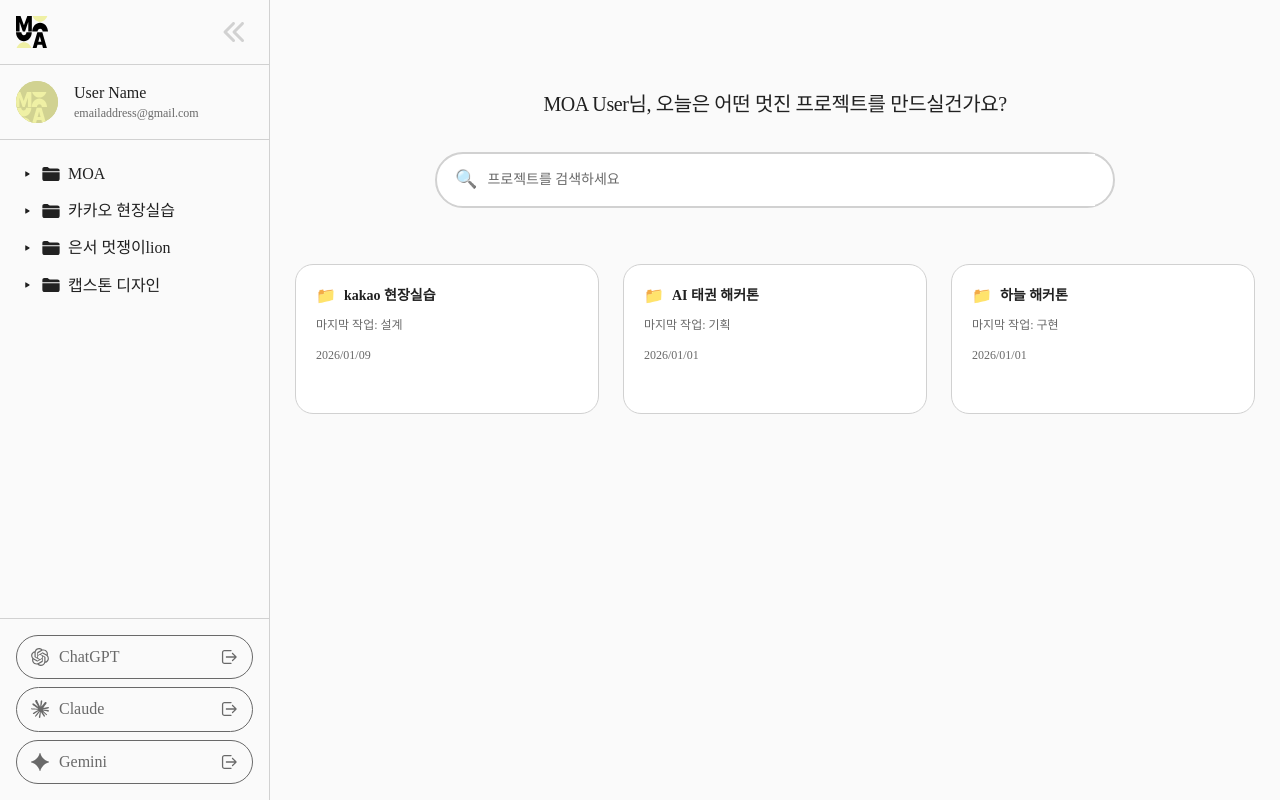
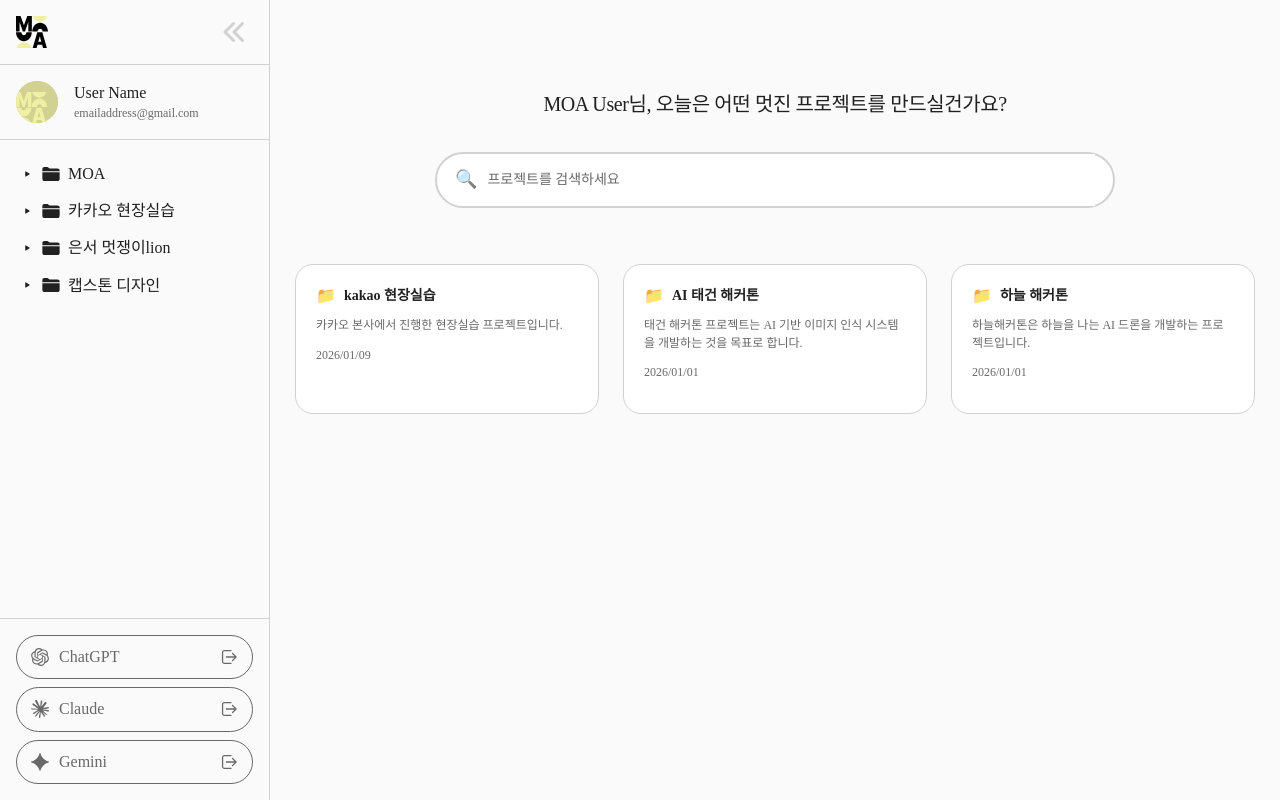
Before and after one commit to Synergy-kakaotrack/moa-fe, a Next.js app in the folder moa-web/: page / in a window 1280 px wide. Built offline with nearby package versions, Linux system fonts and the light colour scheme.

Commit message:
fix:넘겨받을 데이터 수정

```diff
--- a/moa-web/src/api/mappers/mapRecentContextFromApi.ts
+++ b/moa-web/src/api/mappers/mapRecentContextFromApi.ts
@@ -10,7 +10,7 @@ export function mapRecentContextItem(item: RecentContextItem): RecentProject {
   return {
     projectId: item.projectId,
     name: item.projectName,
-    lastStage: item.lastStage,
+    description: item.description,
     lastCapturedAt: new Date(item.lastCapturedAt),
   };
 }
--- a/moa-web/src/api/mappers/mapRecentProjectToCard.ts
+++ b/moa-web/src/api/mappers/mapRecentProjectToCard.ts
@@ -17,7 +17,7 @@ export function mapRecentProjectToCard(project: RecentProject): ProjectCardProps
   return {
     id: String(project.projectId),
     title: project.name,
-    description: `마지막 작업: ${project.lastStage}`,
+    description: project.description,
     date: formatDate(project.lastCapturedAt),
   };
 }
--- a/moa-web/src/api/types/recentContext.ts
+++ b/moa-web/src/api/types/recentContext.ts
@@ -8,7 +8,7 @@
 export interface RecentContextItem {
   projectId: number;
   projectName: string;
-  lastStage: string;
+  description: string;
   lastCapturedAt: string; // ISO 8601
 }
 
--- a/moa-web/src/domain/recentContext.ts
+++ b/moa-web/src/domain/recentContext.ts
@@ -8,6 +8,6 @@
 export interface RecentProject {
   projectId: number;
   name: string;
-  lastStage: string;
+  description: string;
   lastCapturedAt: Date;
 }
--- a/moa-web/src/mocks/recentContext.ts
+++ b/moa-web/src/mocks/recentContext.ts
@@ -7,19 +7,19 @@ export const mockRecentContext: RecentContextResponseMock = {
     {
       projectId: 1,
       projectName: 'kakao 현장실습',
-      lastStage: '설계',
+      description: '카카오 본사에서 진행한 현장실습 프로젝트입니다.',
       lastCapturedAt: '2026-01-09T14:30:00Z',
     },
     {
       projectId: 2,
-      projectName: 'AI 태권 해커톤',
-      lastStage: '기획',
+      projectName: 'AI 태건 해커톤',
+      description: '태건 해커톤 프로젝트는 AI 기반 이미지 인식 시스템을 개발하는 것을 목표로 합니다.',
       lastCapturedAt: '2026-01-01T10:00:00Z',
     },
     {
       projectId: 3,
       projectName: '하늘 해커톤',
-      lastStage: '구현',
+      description: '하늘해커톤은 하늘을 나는 AI 드론을 개발하는 프로젝트입니다.',
       lastCapturedAt: '2026-01-01T09:00:00Z',
     },
   ],
--- a/moa-web/src/mocks/types/recentContext.dto.ts
+++ b/moa-web/src/mocks/types/recentContext.dto.ts
@@ -9,7 +9,7 @@
 export interface RecentContextItemMock {
   projectId: number;
   projectName: string;
-  lastStage: string;
+  description: string;
   lastCapturedAt: string; // ISO 8601
 }
 
```
